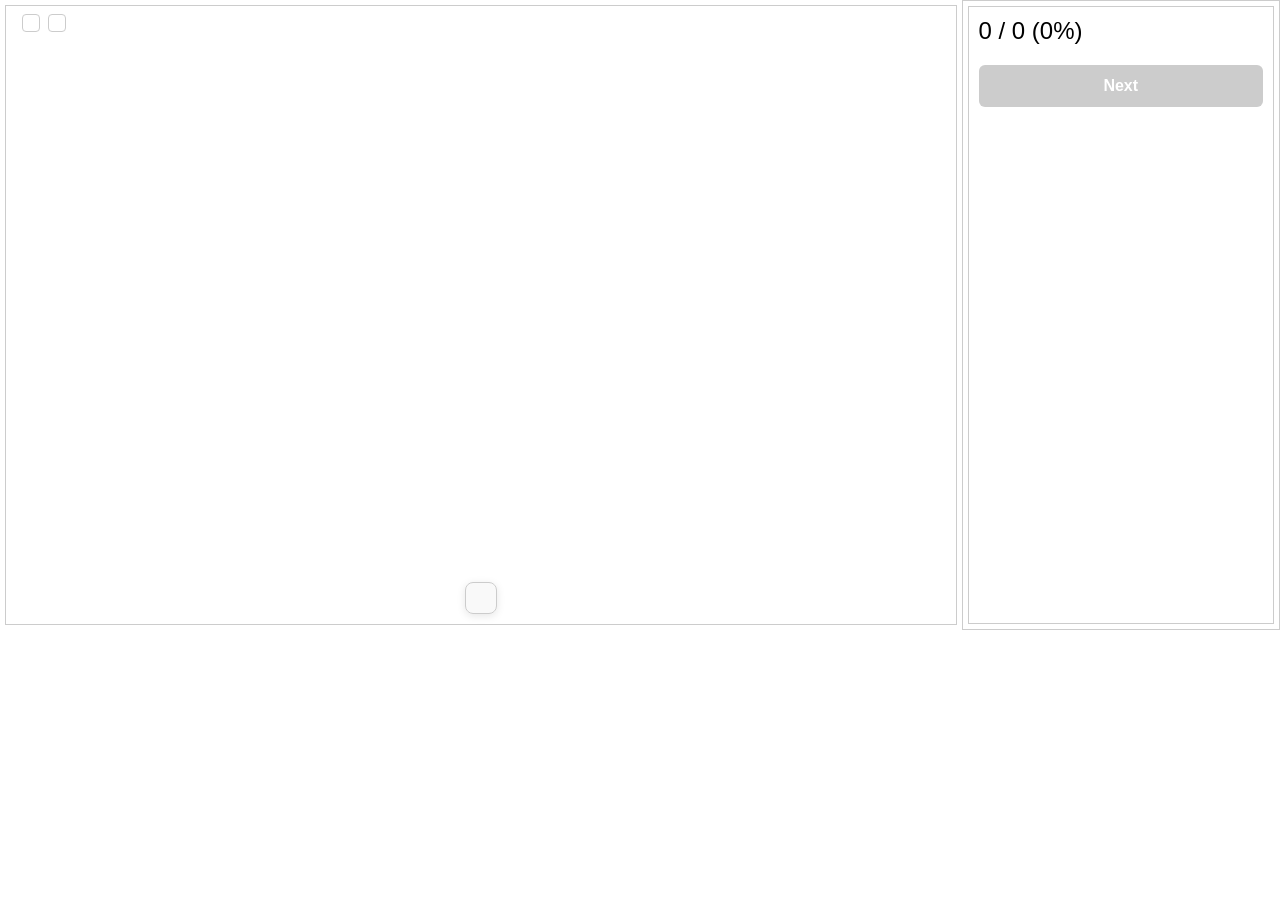
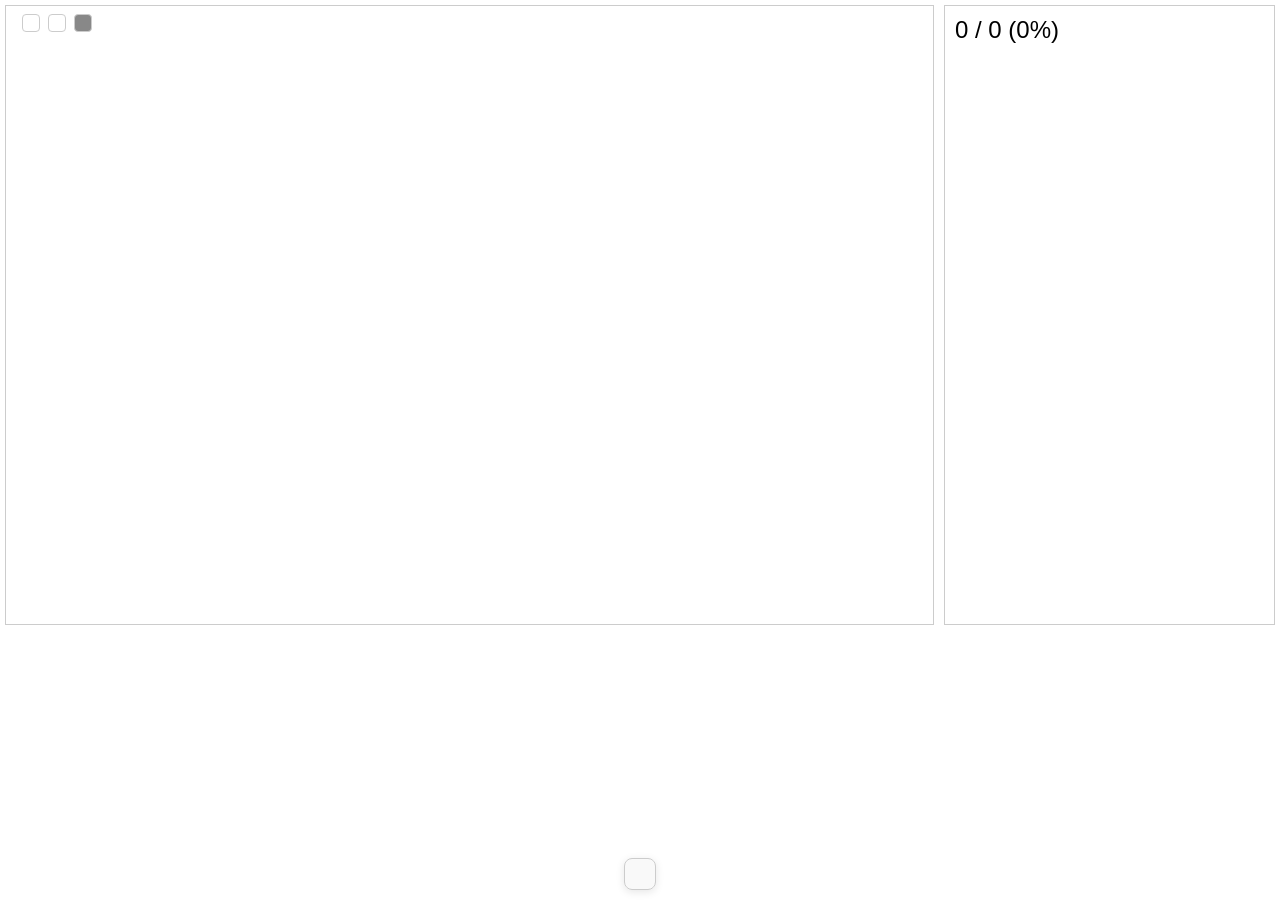
Before and after one commit to pganssle/music-notation-trainer, a Jekyll site: the page built from index.html, in a window 1280 px wide. Built offline with Jekyll 4.4.1, drawn with Linux system fonts in a browser that asks for light colours.

Commit message:
Move stats panel to top row and next button to top left

```diff
--- a/assets/css/style.css
+++ b/assets/css/style.css
@@ -33,13 +33,6 @@
   display: flex;
   justify-content: center;
   align-items: center;
-}
-
-.side-panel {
-  flex: 1;
-  display: flex;
-  flex-direction: column;
-  border: 1px solid #ccc;
 }
 
 #settings, #stats {
@@ -237,7 +230,7 @@
     z-index: 10;
 }
 
-#floating-controls i {
+#floating-controls i,button {
     cursor: pointer;
     font-size: 1.5em;
     color: #666;
@@ -247,7 +240,12 @@
     border: 1px solid #ccc;
 }
 
-#floating-controls i:hover {
+#floating-controls button:disabled {
+    background-color: #888;
+    cursor: default;
+}
+
+#floating-controls i:hover, button:hover:enabled {
     color: #333;
     background-color: #f0f0f0;
 }
--- a/index.html
+++ b/index.html
@@ -7,6 +7,7 @@
       <div id="floating-controls">
         <i class="fa fa-undo" id="undo-button" title="Back"></i>
         <i class="fa fa-refresh" id="reset-session-button" title="Reset Session"></i>
+        <button class="fa fa-arrow-right" id="standalone-next-button" class="submit-button" disabled></i>
       </div>
       <div id="floating-buttons">
         <i class="fa fa-line-chart" id="history-button"></i>
@@ -39,7 +40,7 @@
                   <span class="submit-arrow">→</span>
                 </button>
               </div>
-            </div>
+          </div>
         </div>
 
         <!-- Staff Position Guessing Interface -->
@@ -83,6 +84,7 @@
           </div>
         </div>
       </div>
+    </div>
 
       <!-- Modal overlays - outside the interfaces so they don't get disabled -->
       <div class="mode-answer-overlay hidden" id="note-name-overlay">
@@ -117,15 +119,10 @@
             <button id="next-button">Next</button>
           </div>
       </div>
-    </div>
-    <div class="side-panel">
-      <div id="stats" class="panel">
+    <div id="stats" class="panel">
         <div id="stats-widget">
             <span id="stats-display">0 / 0 (0%)</span>
         </div>
-        <div id="feedback"></div>
-        <button id="standalone-next-button" class="submit-button" disabled style="margin-top: 10px; width: 100%;">Next</button>
-      </div>
     </div>
   </div>
   <div id="piano-container">
```
Also changed, not shown: assets/js/app.js (+0 -26 lines).
